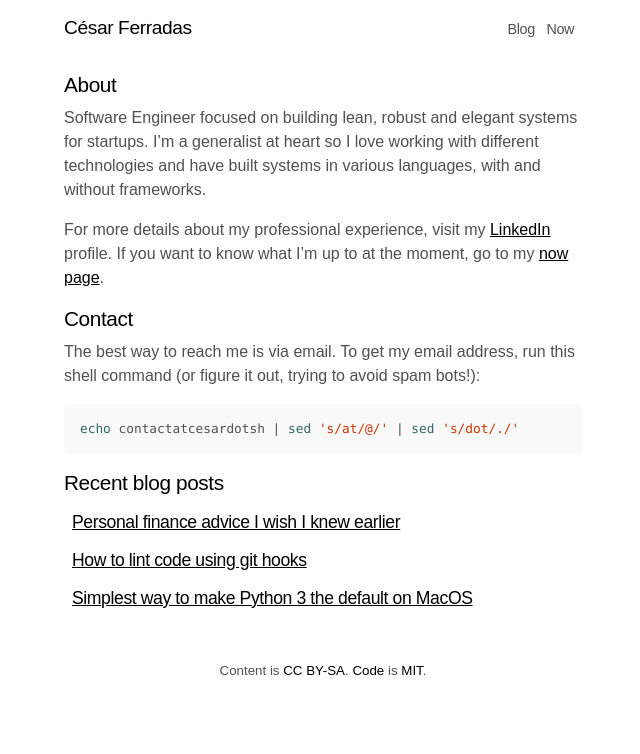
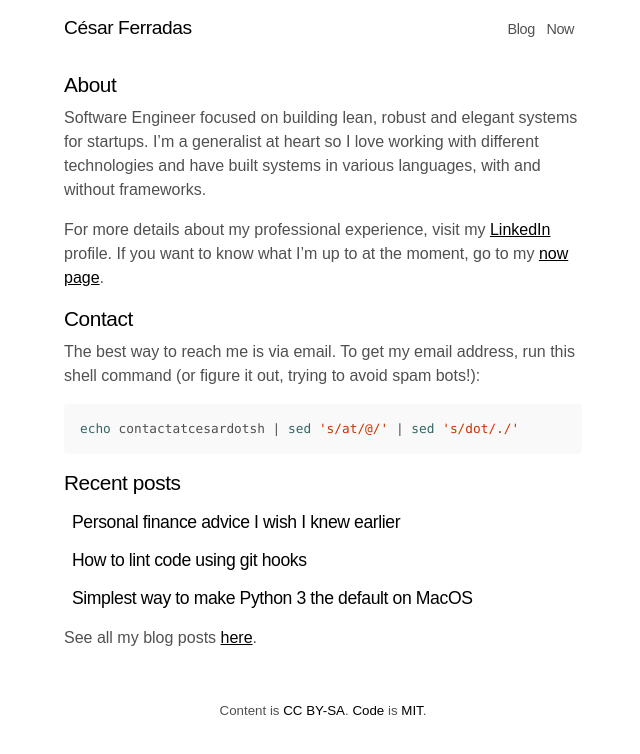
Before and after one commit to cesarferradas/ferrad.as, a Jekyll site: the page built from index.md, in a window 1280 px wide. Shown: the top 754 px of the page, without its empty margins (317-957 px from the left). Built offline with Jekyll 4.4.1, drawn with Linux system fonts in a browser that asks for light colours.

Commit message:
add styling

````diff
--- a/index.md
+++ b/index.md
@@ -23,14 +23,16 @@
 echo contactatcesardotsh | sed 's/at/@/' | sed 's/dot/./'
 ```
 
-## Recent blog posts
+## Recent posts
 
 <ul class="related-posts">
 {% for post in site.posts limit:3 %}
   <li>
   <h4>
-    <a href="{{ site.baseurl }}{{ post.url }}">{{ post.title }}</a>
+    <a href="{{ site.baseurl }}{{ post.url }}" style="text-decoration: none">{{ post.title }}</a>
   </h4>
   </li>
 {% endfor %}
 </ul>
+
+See all my blog posts [here](/blog).
````
